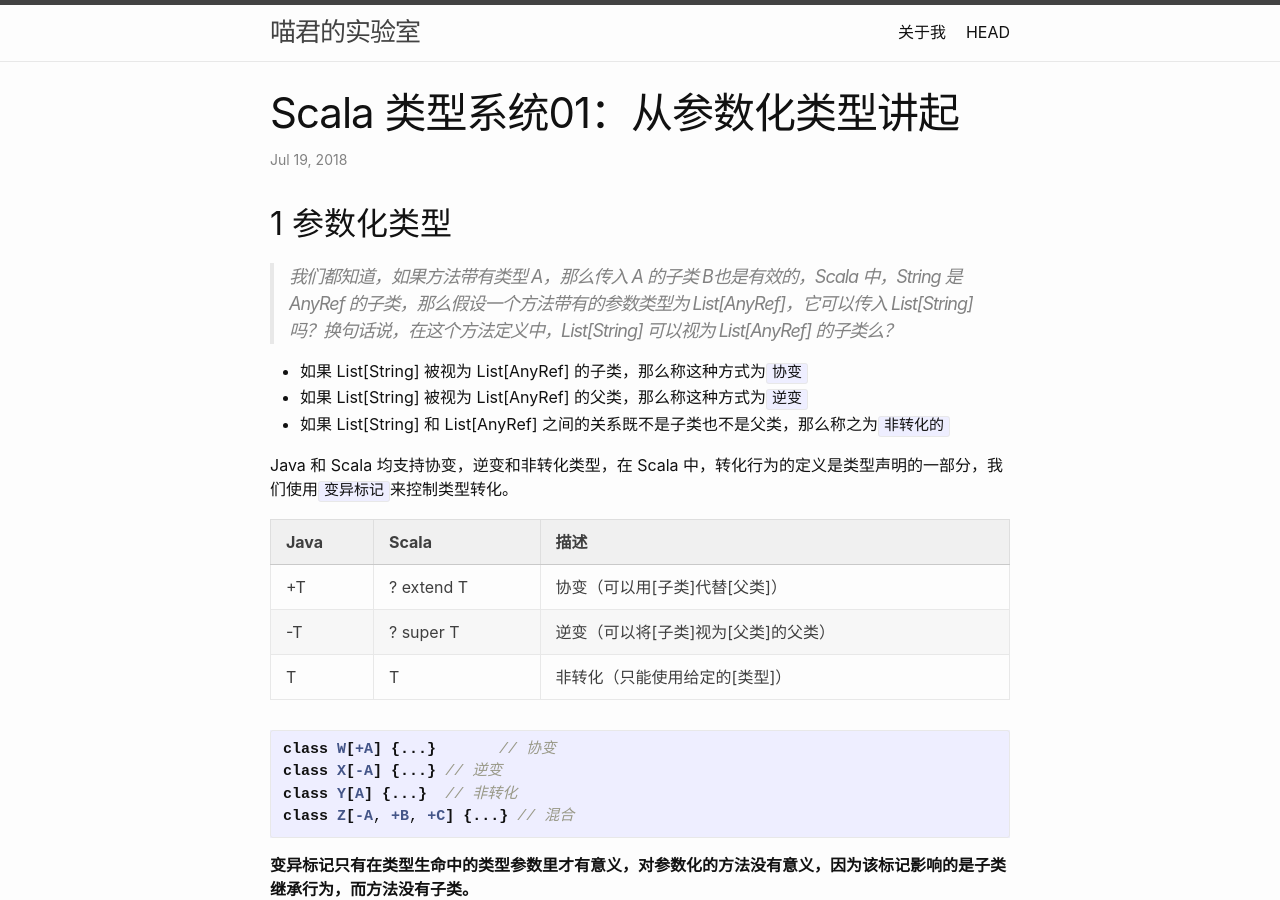
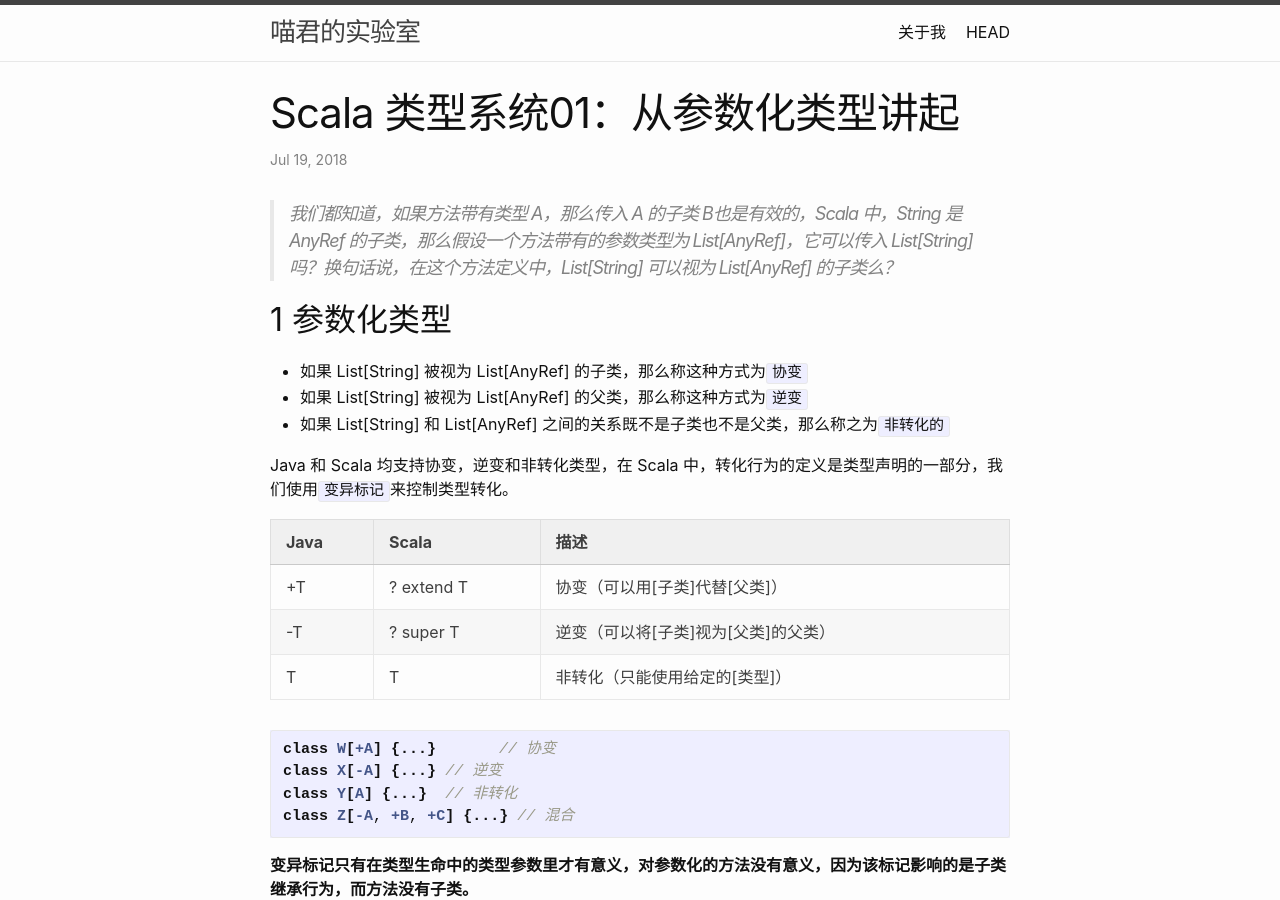
Before and after one commit to SinarPandora/SinarPandora.github.io.backup, a Jekyll site: the page built from _posts/2018-07-19-Scala 类型系统1.md, in a window 1280 px wide and 900 px high. Built offline with Jekyll 4.4.1, drawn with Linux system fonts in a browser that asks for light colours.

Commit message:
修改顺序

```diff
--- a/_posts/2018-07-19-Scala 类型系统1.md
+++ b/_posts/2018-07-19-Scala 类型系统1.md
@@ -2,9 +2,9 @@
 layout: post
 title: Scala 类型系统01：从参数化类型讲起
 ---
+> 我们都知道，如果方法带有类型 A，那么传入 A 的子类 B也是有效的，Scala 中，String 是 AnyRef 的子类，那么假设一个方法带有的参数类型为 List[AnyRef]，它可以传入 List[String] 吗？换句话说，在这个方法定义中，List[String] 可以视为 List[AnyRef] 的子类么？
+
 ## 1 参数化类型
-
-> 我们都知道，如果方法带有类型 A，那么传入 A 的子类 B也是有效的，Scala 中，String 是 AnyRef 的子类，那么假设一个方法带有的参数类型为 List[AnyRef]，它可以传入 List[String] 吗？换句话说，在这个方法定义中，List[String] 可以视为 List[AnyRef] 的子类么？
 
 * 如果 List[String] 被视为 List[AnyRef] 的子类，那么称这种方式为`协变`
 * 如果 List[String] 被视为 List[AnyRef] 的父类，那么称这种方式为`逆变`
```
